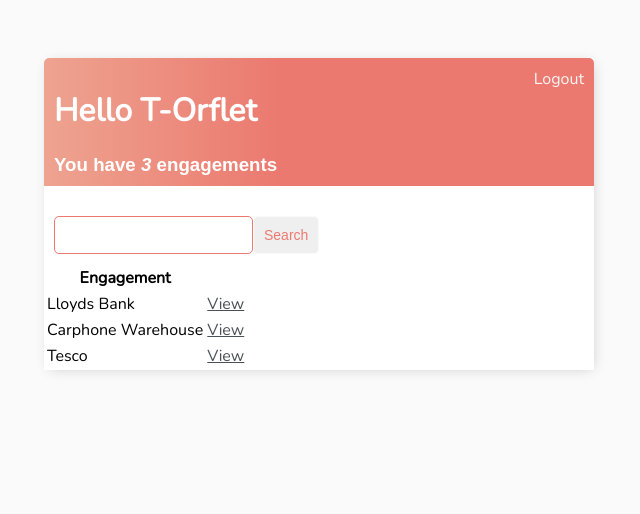
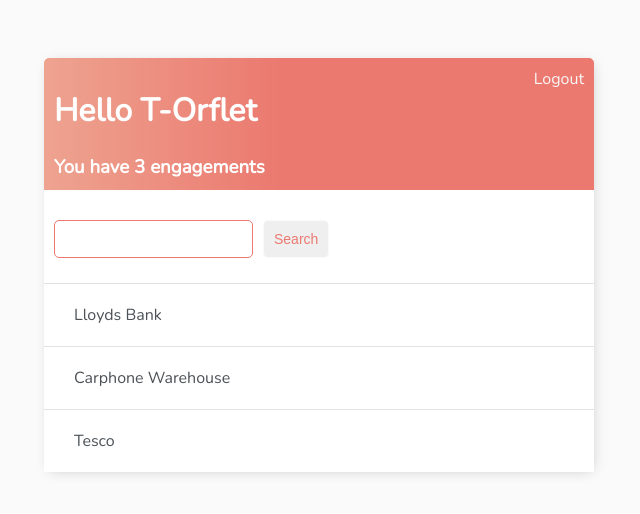
Before and after one commit to OrlaFD/engagement_tracker, a Django app: page / in a window 1280 px wide. Shown: the top 514 px of the page, without its empty margins (321-961 px from the left). Run offline with Django 4.2, Linux system fonts and the light colour scheme; a user stored in the database is signed in; data comes from the database, SQL or seed files in the repository; both versions use the stored data as it was after the commit.

Commit message:
Task List page updated to work with EngagementList

```diff
--- a/base/templates/base/engagement_list.html
+++ b/base/templates/base/engagement_list.html
@@ -3,8 +3,9 @@
 
 <div class="header-bar">
     <div>
+
         <h1>Hello {{request.user|title}}</h1>
-       <h3 style="margin:0">You have <i>{{count}}</i> engagement{{ count|pluralize:"s" }}</h3>
+       <h3 style="margin:0">You have {{count}} engagement{{ count|pluralize:"s" }}</h3>
     </div>
 
     {% if request.user.is_authenticated %}
@@ -23,8 +24,22 @@
 
 </div>
 
+<div class="task-items-wrapper">
+    {%  for engagement in engagements %}
+        <div class="task-wrapper">
+                <div class="task-title">
+                    <a href="{% url 'tasks' %}">{{engagement.name}}</a>
+                </div>
 
-<table>
+        </div>
+
+    {% empty %}
+    <h3>No items in list</h3>
+    {% endfor %}
+</div>
+
+
+<!--table>
     <tr>
         <th>Engagement</th>
         <th></th>
@@ -35,6 +50,6 @@
         <td><a href="{% url 'tasks' %}">View</a></td>
     </tr>
     {% endfor %}
-</table>
+</!--table>
 
-{% endblock content %}
+{% endblock content %}-->
--- a/base/templates/base/main.html
+++ b/base/templates/base/main.html
@@ -16,11 +16,6 @@
                 background-color: #FAFAFA;
                 font-family: 'Nunito', sans-serif;
                 padding-top: 50px;
-            }
-
-            h2, h3, h4, h5, h6 {
-                font-family: 'Raleway', sans-serif;
-
             }
 
             a, p {
@@ -95,6 +90,7 @@
                 justify-content: space-between;
                 align-items: center;
                 padding: 10px;
+                margin-bottom: 15px;
             }
 
             #add-link{
@@ -127,10 +123,13 @@
                 border-radius: 5px;
                 cursor: pointer;
                 text-decoration: none;
+                margin-left: 10px;
+
             }
 
             .card-body{
                 padding: 20px;
+
             }
 
         </style>
--- a/base/templates/base/task_list.html
+++ b/base/templates/base/task_list.html
@@ -3,8 +3,9 @@
 
 <div class="header-bar">
     <div>
-        <h1>Hello {{request.user|title}}</h1>
-        <h3 style="margin:0">You have <i>{{count}}</i> incomplete task{{ count|pluralize:"s" }}</h3>
+        <a href="{% url 'engagements' %}">&#8592; Back</a>
+        <h2>Hello {{request.user|title}}</h2>
+        <h3 style="margin:0">You have {{count}} incomplete task{{ count|pluralize:"s" }}</h3>
     </div>
 
     {% if request.user.is_authenticated %}
--- a/base/views.py
+++ b/base/views.py
@@ -45,6 +45,7 @@ class EngagementList(ListView):
         context = super().get_context_data(**kwargs)
         context['engagements'] = context['engagements'].filter(user=self.request.user)
         context['count'] = context['engagements'].count()
+
 
         search_input = self.request.GET.get('search-area') or ''
         if search_input:
```
Also changed, not shown: db.sqlite3.
